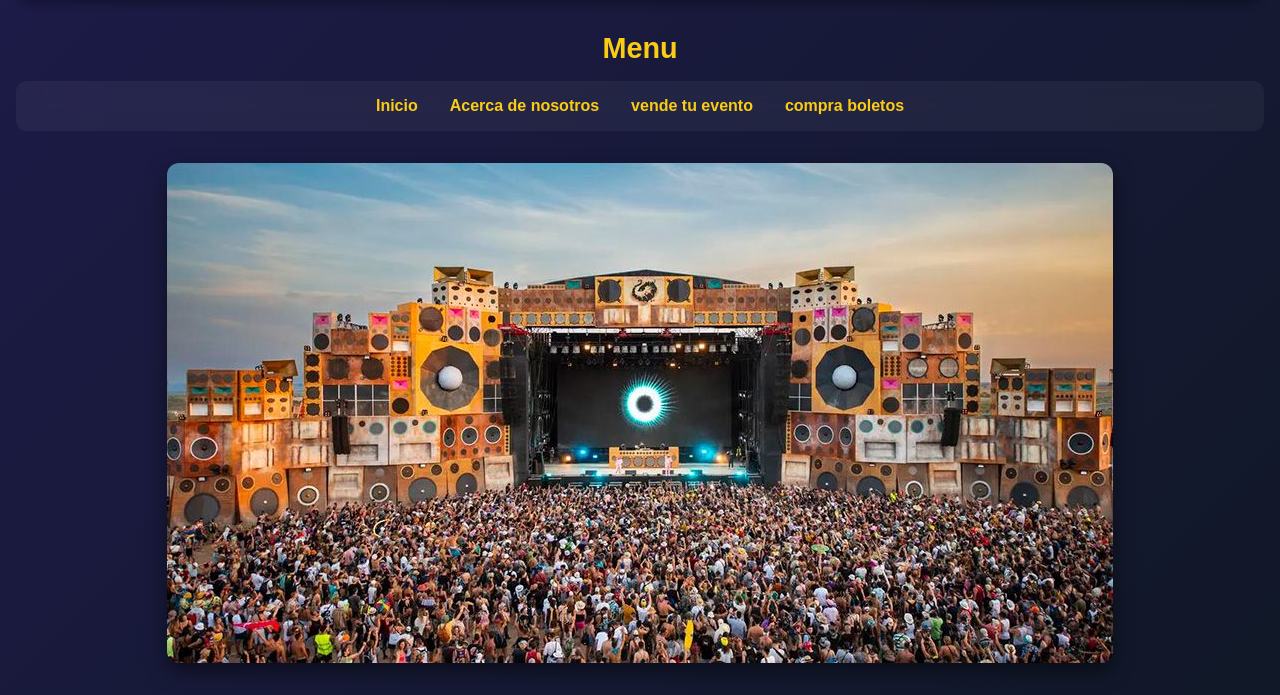
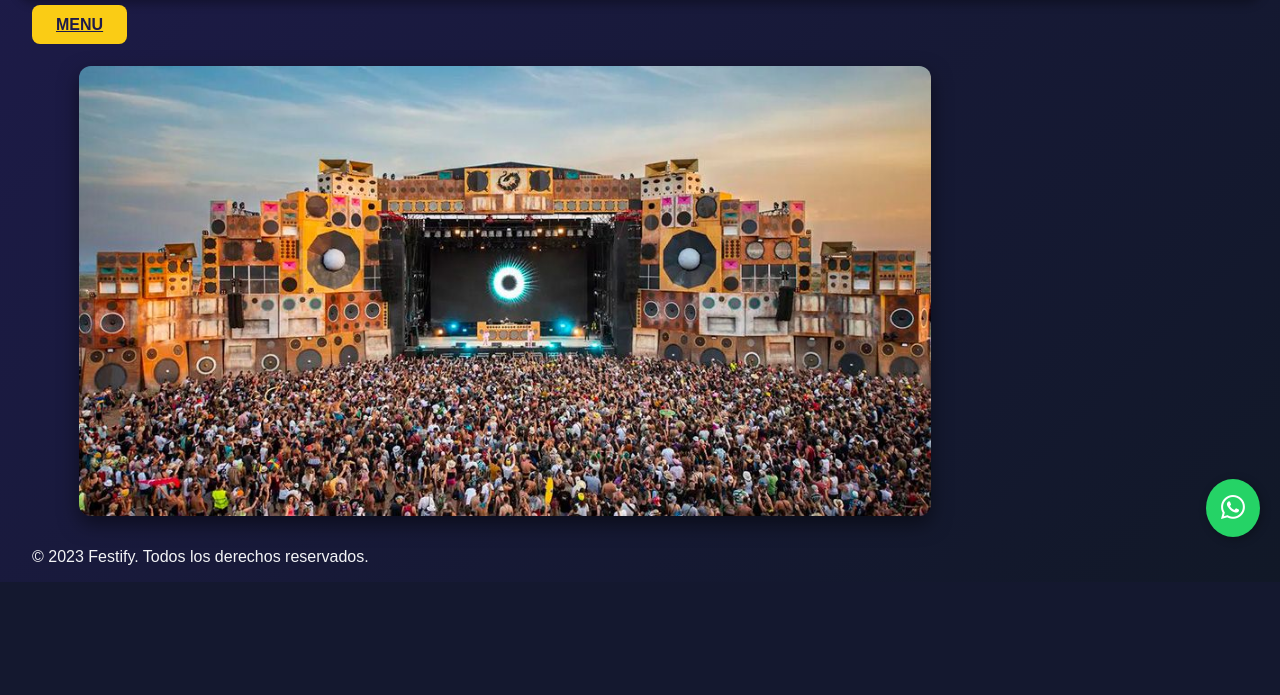
Before and after one commit to santiago-veloza/mi-webfestify, a Flask app: page / in a window 1280 px wide. Shown: the part 243-938 px from the top of the page. After the commit the page ends 825 px from the top, so only its background shows below. Run offline with Flask 3, Linux system fonts and the light colour scheme; data that the repository does not hold is empty.

Commit message:
boton de wasp funcional falta por areglar el css mejor

```diff
--- a/festify/run.py
+++ b/festify/run.py
@@ -4,6 +4,7 @@
 from .forms import MiFormulario, EventoForm, LoginForm, RegistroClienteForm
 from werkzeug.security import generate_password_hash, check_password_hash
 from flask_mail import Mail, Message
+from functools import wraps
 
 app = Flask(__name__)
 app.config['SECRET_KEY'] = '7110c8ae51a4b5af97be6534caef90e4bb9bdcb3380af008f90b23a5d1616bf319bc298105da20fe'
@@ -61,7 +62,30 @@
         print(f"Error al enviar correo: {e}")
 
 
-# Rutas principales
+
+# Decoradores para verificar si el usuario está logueado como microempresario o cliente
+
+def login_required_cliente(f):
+    @wraps(f)
+    def decorated_function(*args, **kwargs):
+        if 'cliente_id' not in session:
+            flash('Debes iniciar sesión como cliente para acceder.', 'warning')
+            return redirect(url_for('login_cliente'))
+        return f(*args, **kwargs)
+    return decorated_function
+
+def login_required_usuario(f):
+    @wraps(f)
+    def decorated_function(*args, **kwargs):
+        if 'usuario_id' not in session:
+            flash('Debes iniciar sesión para acceder a esta página.', 'warning')
+            return redirect(url_for('login'))
+        return f(*args, **kwargs)
+    return decorated_function
+
+
+
+# Rutas empresarios
 @app.route('/')
 def home():
     conn = DBConnection().get_connection()
@@ -166,6 +190,7 @@
     return render_template('login.html', title="Login", form=form)
 
 @app.route('/agregarevento', methods=['GET', 'POST'])
+@login_required_usuario
 def agregarevento():
     form = EventoForm()
     if form.validate_on_submit():
@@ -203,6 +228,7 @@
     return render_template('agregarevento.html', title="Agregar Evento", form=form)
 
 @app.route('/info')
+@login_required_usuario
 def info_eventos():
     print("ID en sesión:", session.get('usuario_id'))
     if 'usuario_id' not in session:
@@ -220,7 +246,7 @@
         cursor.execute("""
             SELECT id, nombre, fecha, hora, ubicacion, descripcion, tiquetes, precio
             FROM festify
-            WHERE usuario_id = ?
+            WHERE usuario_id = %s
         """, (usuario_id,))
         resultados = cursor.fetchall()
         columnas = [col[0] for col in cursor.description]
@@ -229,7 +255,7 @@
             evento = dict(zip(columnas, fila))
 
             # Obtener tiquetes vendidos desde la tabla 'compras'
-            cursor.execute("SELECT SUM(cantidad) FROM compras WHERE evento_id = ?", (evento['id'],))
+            cursor.execute("SELECT SUM(cantidad) FROM compras WHERE evento_id = %s", (evento['id'],))
             vendidos = cursor.fetchone()[0] or 0
 
             evento['tiquetes_vendidos'] = vendidos
@@ -260,20 +286,6 @@
 
 
 # Rutas para cliente
-
-from functools import wraps
-
-def login_required_cliente(f):
-    @wraps(f)
-    def decorated_function(*args, **kwargs):
-        if 'cliente_id' not in session:
-            flash('Debes iniciar sesión como cliente para acceder.', 'warning')
-            return redirect(url_for('login_cliente'))
-        return f(*args, **kwargs)
-    return decorated_function
-
-
-
 
 @app.route('/cliente/login', methods=['GET', 'POST'])
 def login_cliente():
@@ -407,7 +419,7 @@
             # Registrar la compra en la tabla 'compras'
             cliente_id = session['cliente_id']
             cursor.execute(
-                "INSERT INTO compras (cliente_id, evento_id, cantidad) VALUES (?, ?, ?)",
+                "INSERT INTO compras (cliente_id, evento_id, cantidad) VALUES (%s, %s, %s)",
                 (cliente_id, evento_id, cantidad)
             )
             db.commit()
--- a/festify/static/css/base.css
+++ b/festify/static/css/base.css
@@ -31,31 +31,7 @@
     letter-spacing: 2px;
 }
 
-/* Navegación principal */
-nav {
-    display: flex;
-    justify-content: center;
-    gap: 2rem;
-    padding: 1rem;
-    margin-top: 1rem;
-    background: rgba(255, 255, 255, 0.05);
-    backdrop-filter: blur(10px);
-    border-radius: 10px;
-}
-
-nav a {
-    text-decoration: none;
-    color: #facc15;
-    font-weight: 600;
-    transition: all 0.3s ease;
-}
-
-nav a:hover {
-    color: #ffffff;
-    text-shadow: 0 0 10px #facc15;
-}
-
-/* Contenido principal */
+/* Contenedor principal */
 main {
     background: rgba(255, 255, 255, 0.05);
     padding: 2rem;
@@ -67,12 +43,45 @@
     margin-right: auto;
 }
 
-/* Título de sección */
-h3 {
-    text-align: center;
+/* Dropdown menú */
+.dropdown {
+    display: flex;
+    justify-content: center;
+    margin-top: 2rem;
+}
+
+.dropdown-toggle {
+    background-color: #facc15;
+    color: #1e1b4b;
+    font-weight: bold;
+    padding: 0.7rem 1.5rem;
+    border-radius: 8px;
+    border: none;
+    text-transform: uppercase;
+    transition: all 0.3s ease;
+}
+
+.dropdown-toggle:hover {
+    background-color: #fde68a;
+    color: #000;
+}
+
+.dropdown-menu {
+    background-color: #1e1b4b;
+    border: none;
+    border-radius: 10px;
+    box-shadow: 0 6px 16px rgba(0,0,0,0.4);
+}
+
+.dropdown-item {
     color: #facc15;
-    font-size: 1.8rem;
-    margin-top: 2rem;
+    padding: 0.75rem 1.5rem;
+    transition: background 0.3s ease;
+}
+
+.dropdown-item:hover {
+    background-color: #facc15;
+    color: #1e1b4b;
 }
 
 /* Imagen de logo o fondo */
@@ -84,13 +93,70 @@
     box-shadow: 0 8px 20px rgba(0, 0, 0, 0.5);
 }
 
+/* WhatsApp flotante */
+.whatsapp-float {
+    position: fixed;
+    bottom: 20px;
+    right: 20px;
+    background-color: #25D366;
+    color: white;
+    border-radius: 50%;
+    padding: 15px;
+    font-size: 24px;
+    z-index: 1000;
+    box-shadow: 2px 2px 10px rgba(0, 0, 0, 0.3);
+    text-align: center;
+    transition: transform 0.3s ease;
+}
+
+.whatsapp-float:hover {
+    transform: scale(1.1);
+    color: white;
+    text-decoration: none;
+}
+
+/* Dropdown básico si no usas Bootstrap JS */
+.dropdown {
+    position: center;
+    display: inline-block;
+    margin: 1rem;
+}
+
+.dropdown-menu {
+    display: none;
+    position: center;
+    background-color: #1e1b4b;
+    min-width: 160px;
+    box-shadow: 0px 8px 16px rgba(0,0,0,0.2);
+    border-radius: 8px;
+    z-index: 1;
+}
+
+.dropdown:hover .dropdown-menu {
+    display: block;
+}
+
+.dropdown-item {
+    color: #facc15;
+    padding: 12px 16px;
+    text-decoration: none;
+    display: block;
+    font-weight: 600;
+}
+
+.dropdown-item:hover {
+    background-color: #111827;
+    color: white;
+}
+
+
+@keyframes popupFadeIn {
+    from { opacity: 0; transform: scale(0.95); }
+    to { opacity: 1; transform: scale(1); }
+}
+
 /* Responsive */
 @media (max-width: 768px) {
-    nav {
-        flex-direction: column;
-        align-items: center;
-    }
-
     header h1 {
         font-size: 2.2rem;
     }
--- a/festify/templates/agregarevento.html
+++ b/festify/templates/agregarevento.html
@@ -10,7 +10,7 @@
 <body>
     <nav>
         <a href="/">Inicio</a>
-        <<a href="/info">Eventos</a>
+        <a href="/info">Eventos</a>
     </nav>
     <h1>Agregar Nuevo Evento</h1>
     <form method="POST">
--- a/festify/templates/base.html
+++ b/festify/templates/base.html
@@ -4,8 +4,11 @@
     <meta charset="UTF-8">
     <meta name="viewport" content="width=device-width, initial-scale=1.0">
     <title>{{ title }}</title>
-    <link rel="stylesheet" href="{{ url_for('static', filename='css/base.css') }}"alt="fondo">
+    <link rel="stylesheet" href="{{ url_for('static', filename='css/base.css') }}">
+    <link rel="stylesheet" href="https://cdn.jsdelivr.net/npm/bootstrap-icons@1.10.5/font/bootstrap-icons.css">
+
 </head>
+
 <body>
     <header>
         <h1>Festify</h1>
@@ -14,14 +17,31 @@
             {% endblock %}
         </main>
     </header>
-    <h3>Menu</h3>
-    <nav>
-        <a href="/">Inicio</a>
-        <a href="/about">Acerca de nosotros</a>
-        <a href="/registro">vende tu evento</a>
-        <a href="/cliente/login">compra boletos</a>
-    </nav>
+
+
+
+    <div class="dropdown">
+        <a class="btn btn-secondary dropdown-toggle" href="#" role="button" data-bs-toggle="dropdown" aria-expanded="false">menu</a>
+
+    <ul class="dropdown-menu">
+        <li><a class="dropdown-item" href="/">Inicio</a></li>
+        <li><a class="dropdown-item" href="/about">Acerca de nosotros</a></li>
+        <li><a class="dropdown-item" href="/registro">Vende tus eventos</a></li>
+        <li><a class="dropdown-item" href="/cliente/login">Compra boletos</a></li>
+    </ul>
+
+
     <img src="{{ url_for('static', filename='img/fondo1.jpg') }}" alt="Logo" class="logo">
 
+<!-- Botón flotante de WhatsApp con Bootstrap Icons -->
+<a href="https://wa.me/573106870437?text=¡Hola!%20Bienvenido%20a%20Festify%2C%20la%20plataforma%20donde%20puedes%20comprar%20y%20vender%20eventos%20fácilmente.%20¿Cómo%20podemos%20ayudarte%3F"
+    class="whatsapp-float"
+    target="_blank"
+    title="Contáctanos por WhatsApp">
+    <i class="bi bi-whatsapp"></i>
+</a>
+
 </body>
+<footer>
+    <p>&copy; 2023 Festify. Todos los derechos reservados.</p>
 </html>
--- a/festify/templates/info_eventos.html
+++ b/festify/templates/info_eventos.html
@@ -3,6 +3,7 @@
 <html lang="es">
 <head>
     <meta charset="UTF-8">
+    <meta name="viewport" content="width=device-width, initial-scale=1.0"> <!-- para responsive -->
     <title>Resumen de Eventos</title>
     <link rel="stylesheet" href="{{ url_for('static', filename='css/info_eventos.css') }}">
 </head>
@@ -10,6 +11,7 @@
     <nav>
         <a href="/">Inicio</a>
         <a href="/info">Eventos</a>
+        <a href="/agregarevento">Agregar Evento</a>
     </nav>
 
 
```
Also changed, not shown: other parts of festify/static/css/base.css (+5 -51 lines).
